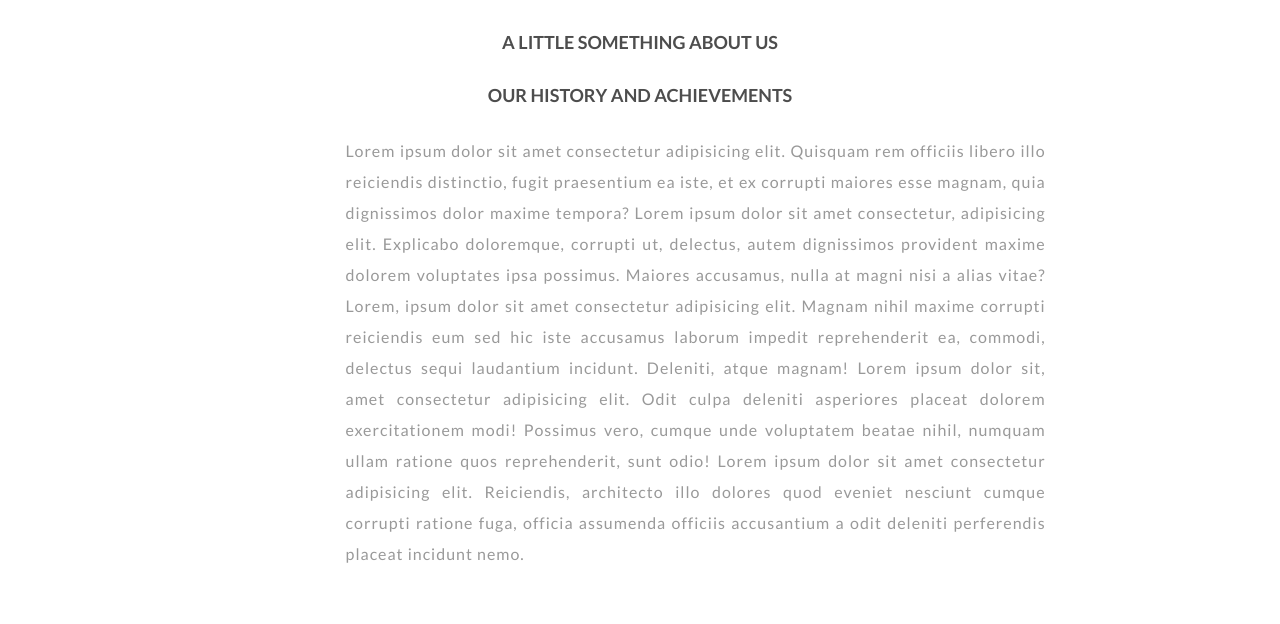
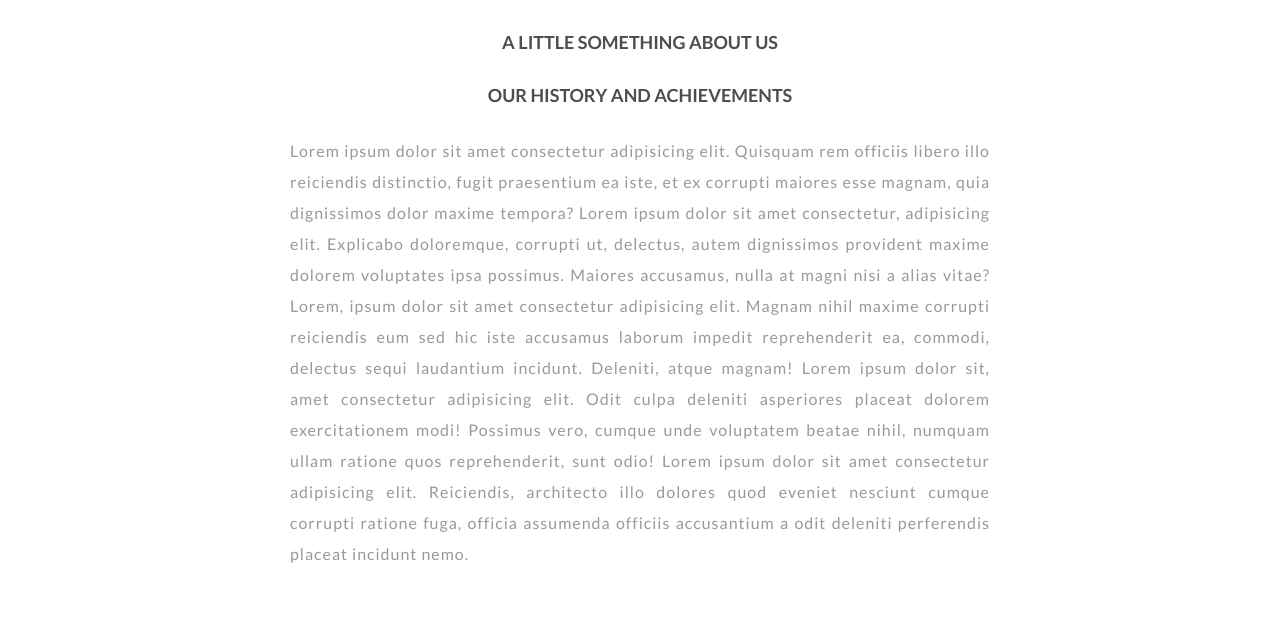
Before and after one commit to sedc-codecademy/sp2023-cp02-dsw-2, a plain HTML site: page pages/about-us/about-us.html in a window 1280 px wide. Shown: the part 176-800 px from the top of the page. Drawn offline with nearby package versions, Linux system fonts and the light colour scheme.

Commit message:
- fixing css files

```diff
--- a/css/about-us.css
+++ b/css/about-us.css
@@ -28,7 +28,8 @@ body {
     font-size: 16px;
     letter-spacing: 1px;
     width: 700px;
-    margin-left: 27%;
+    margin-left: auto;
+    margin-right: auto;
     line-height: 31px;
     text-align: justify;
   }
--- a/css/footer.css
+++ b/css/footer.css
@@ -1,6 +1,8 @@
 @import url('https://fonts.googleapis.com/css2?family=Lato:ital,wght@0,100;0,300;0,400;0,700;0,900;1,100;1,300;1,400;1,700;1,900&family=Open+Sans:ital,wght@0,300;0,400;0,500;0,600;0,700;0,800;1,300;1,400;1,500;1,600&display=swap');
 
-*,
+* {
+    color: #fff;
+},
 *::before,
 *::after {
     margin: 0;
@@ -22,9 +24,7 @@ body {
     overflow-x: hidden;
 }
 
-p {
-    color: #fff;
-}
+
 
 
 #footer .col-md-6 {
```
